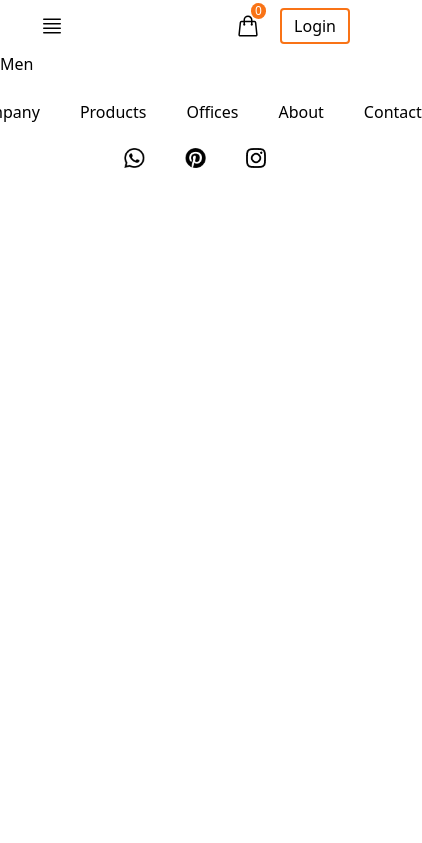
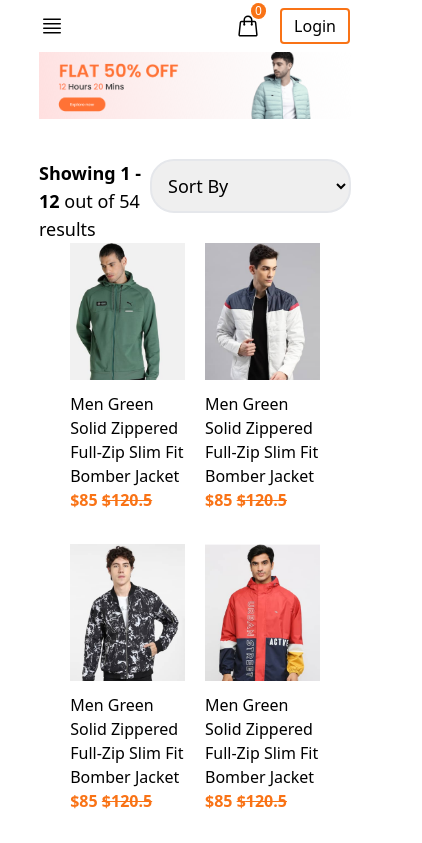
Before and after one commit to Abbhishekk/ecommerce_web, a React (Vite) app in the folder frontend/: page /men in a window 390 px wide. Shown: the top 843 px of the page, 422 px wide, since content can reach past the window. Built offline with nearby package versions, Linux system fonts and the light colour scheme.

Commit message:
login page create

```diff
--- a/frontend/src/App.tsx
+++ b/frontend/src/App.tsx
@@ -4,6 +4,11 @@ import { Route, Routes } from 'react-router-dom'
 import NavBar from './components/NavBar/NavBar'
 import Shop from './pages/Shop'
 import Footer from './components/Footer'
+import Mens from './pages/Mens'
+import Womens from './pages/Womens'
+import Kids from './pages/Kids'
+import Login from './pages/Login'
+
 
 function App() {
   // const [count, setCount] = useState(0)
@@ -14,9 +19,10 @@ function App() {
       <NavBar />
       <Routes>
         <Route path="/" element={<Shop/>} />
-        <Route path="/men" element={<div>Men</div>} />
-        <Route path="/women" element={<div>Women</div>} />
-        <Route path="/kids" element={<div>Kids</div>} />
+        <Route path="/men" element={<Mens/>} />
+        <Route path="/women" element={<Womens/>} />
+        <Route path="/kids" element={<Kids/>} />
+        <Route path="/login" element={<Login/>} />
       </Routes>
       <Footer/>
 
--- a/frontend/src/components/Card.tsx
+++ b/frontend/src/components/Card.tsx
@@ -10,7 +10,7 @@ interface CardProps {
 
 const Card = (props: CardProps) => {
   return (
-    <div key={props.key} className="hover:scale-105 transition ease-in-out duration-300 cursor-pointer" >
+    <div  className="hover:scale-105 transition ease-in-out duration-300 cursor-pointer" >
         <img src={props.image} alt={props.name} className="w-full" />
         <div className="my-3">
             <p className="md:text-sm md:font-semibold" >{props.name}</p>
--- a/frontend/src/components/Footer.tsx
+++ b/frontend/src/components/Footer.tsx
@@ -7,15 +7,15 @@ const Footer = () => {
   return (
     <div className='mb-5' >
         <div>
-            <div className="nav-logo md:flex hidden items-center justify-center">
+            <div className="nav-logo flex flex-col  items-center justify-center">
                 <img src={logo} alt="Logo" />
-                <p className='text-3xl font-bold'>
+                <p className='md:text-3xl font-bold'>
                     SH<span className='text-orange-500' >O</span>PP<span className='text-orange-500' >E</span>R
                 </p>
             </div>
         </div>
         <div className='flex justify-center m-6' >
-            <ul className='flex gap-10 justify-between' >
+            <ul className='flex flex-col md:flex-row md:gap-10 justify-between' >
                 <li>Company</li>
                 <li>Products</li>
                 <li>Offices</li>
--- a/frontend/src/components/NavBar/NavBar.tsx
+++ b/frontend/src/components/NavBar/NavBar.tsx
@@ -55,7 +55,7 @@ const NavBar = () => {
                 </div>
                 <p>
 
-                    <button className='border-2 border-orange-500 px-3 py-1  transition ease-in-out   rounded hover:bg-orange-500 hover:text-white' >Login</button>
+                    <button className='border-2 border-orange-500 px-3 py-1  transition ease-in-out   rounded hover:bg-orange-500 hover:text-white' > <Link to={"/login"} > Login </Link></button>
                 </p>
             </div>
 
--- /dev/null
+++ b/frontend/src/components/PageCards.tsx
@@ -0,0 +1,39 @@
+import Card from "./Card"
+
+// import React from 'react'
+interface CardProps {
+    id: number
+    category: string
+    name: string
+    image: string
+    new_price: number
+    old_price: number
+}
+type data_product = {
+    data_product:CardProps[],
+    category:string
+    sort: string
+}
+
+const PageCards = (props:data_product) => {
+    if(props.sort == 'htl'){
+        props.data_product.sort((a,b)=>b.new_price - a.new_price)
+    }
+    if(props.sort == 'lth'){
+        props.data_product.sort((a,b)=>a.new_price - b.new_price)
+    }
+  return (
+    <div className="grid md:grid-cols-4 grid-cols-2 w-4/5 gap-5 mb-10 mx-auto" >
+            {props.data_product.map((item)=>{
+                if(item.category == props.category){
+                    return(
+                        <Card key={item.id} name={item.name} image={item.image} new_price={item.new_price} old_price={item.old_price} />
+                    )
+
+                }
+            })}
+        </div>
+  )
+}
+
+export default PageCards
--- /dev/null
+++ b/frontend/src/pages/Kids.tsx
@@ -0,0 +1,33 @@
+// import React from 'react'
+
+import kidBanner from "../components/assets/banner_kids.png";
+import all_product from "../components/assets/all_product";
+import PageCards from "../components/PageCards";
+import { useState } from "react";
+const Kids = () => {
+    const [sort,setSort] = useState<string>('');
+    console.log(sort)
+  return (
+    <div className="w-4/5 mx-auto mb-10" >
+        <div className=" mb-10" >
+            <img src={kidBanner} alt="Kids Banner" className="w-full" />
+        </div>
+        <div className="flex justify-between" >
+            <p className="text-lg" > <strong>Showing 1 - 12</strong> out of 54 results </p>
+            <p>
+                <select name="sort" id="sort" onChange={(e)=>setSort(e.target.value)} className="text-lg border-2 p-3 focus:outline-none transition ease-in-out   rounded-3xl">
+                    <option value="">Sort By</option>
+                    <option value="htl">Price: High to Low</option>
+                    <option value="lth">Price: Low to High</option>
+                </select>
+            </p>
+        </div>
+        <div className="flex flex-col" >
+            <PageCards data_product={all_product} category="kid" sort={sort} />
+            <button className="text-lg font-semibold mt-5 border-2 border-orange-500 p-3  transition ease-in-out   rounded-3xl hover:bg-orange-500 hover:text-white  mx-auto" >Explore More</button>
+        </div>
+    </div>
+  )
+}
+
+export default Kids
--- /dev/null
+++ b/frontend/src/pages/Login.tsx
@@ -0,0 +1,26 @@
+// import React from 'react'
+
+const Login = () => {
+  return (
+    <div className="w-full flex justify-center items-center bg-gradient-to-b from-red-100 to-slate-100 md:mb-24 " >
+        <div className=" md:w-1/3 md:h-96 flex flex-col justify-center bg-slate-100 shadow-2xl mt-10  p-10" >
+            <h3 className="text-2xl font-semibold text-orange-500" >Login</h3>
+            <form action="" className="flex flex-col gap-2 " >
+                <div className="my-3 w-full" >
+
+                    <input type="email" id="email" placeholder="Enter your email" className="w-full p-3 focus:outline-none outline outline-red-200 rounded-xl" />
+
+                </div>
+                <div>
+
+                    <input type="password" id="password" placeholder="Enter your password" className="w-full p-3 focus:outline-none outline outline-red-200 rounded-xl" />
+
+                </div>
+                <button type="submit" className="my-3 w-full border-2 border-orange-500 p-3  transition ease-in-out   rounded-3xl hover:bg-orange-500 hover:text-white" >Login</button>
+            </form>
+        </div>
+    </div>
+  )
+}
+
+export default Login
--- /dev/null
+++ b/frontend/src/pages/Mens.tsx
@@ -0,0 +1,33 @@
+// import React from 'react'
+
+import menBanner from "../components/assets/banner_mens.png";
+import all_product from "../components/assets/all_product";
+import PageCards from "../components/PageCards";
+import { useState } from "react";
+const Mens = () => {
+    const [sort,setSort] = useState<string>('');
+    console.log(sort)
+  return (
+    <div className="w-4/5 mx-auto mb-10" >
+        <div className=" mb-10" >
+            <img src={menBanner} alt="Mens Banner" className="w-full" />
+        </div>
+        <div className="flex justify-between" >
+            <p className="text-lg" > <strong>Showing 1 - 12</strong> out of 54 results </p>
+            <p>
+                <select name="sort" id="sort" onChange={(e)=>setSort(e.target.value)} className="text-lg border-2 p-3 focus:outline-none transition ease-in-out   rounded-3xl">
+                    <option value="">Sort By</option>
+                    <option value="htl">Price: High to Low</option>
+                    <option value="lth">Price: Low to High</option>
+                </select>
+            </p>
+        </div>
+        <div className="flex flex-col" >
+            <PageCards data_product={all_product} category="men" sort={sort} />
+            <button className="text-lg font-semibold mt-5 border-2 border-orange-500 p-3  transition ease-in-out   rounded-3xl hover:bg-orange-500 hover:text-white  mx-auto" >Explore More</button>
+        </div>
+    </div>
+  )
+}
+
+export default Mens
--- /dev/null
+++ b/frontend/src/pages/Womens.tsx
@@ -0,0 +1,33 @@
+// import React from 'react'
+
+import menBanner from "../components/assets/banner_women.png";
+import all_product from "../components/assets/all_product";
+import PageCards from "../components/PageCards";
+import { useState } from "react";
+const Womens = () => {
+    const [sort,setSort] = useState<string>('');
+    console.log(sort)
+  return (
+    <div className="w-4/5 mx-auto mb-10" >
+        <div className=" mb-10" >
+            <img src={menBanner} alt="Mens Banner" className="w-full" />
+        </div>
+        <div className="flex justify-between" >
+            <p className="text-lg" > <strong>Showing 1 - 12</strong> out of 54 results </p>
+            <p>
+                <select name="sort" id="sort" onChange={(e)=>setSort(e.target.value)} className="text-lg border-2 p-3 focus:outline-none transition ease-in-out   rounded-3xl">
+                    <option value="">Sort By</option>
+                    <option value="htl">Price: High to Low</option>
+                    <option value="lth">Price: Low to High</option>
+                </select>
+            </p>
+        </div>
+        <div className="flex flex-col" >
+            <PageCards data_product={all_product} category="women" sort={sort} />
+            <button className="text-lg font-semibold mt-5 border-2 border-orange-500 p-3  transition ease-in-out   rounded-3xl hover:bg-orange-500 hover:text-white  mx-auto" >Explore More</button>
+        </div>
+    </div>
+  )
+}
+
+export default Womens
```
